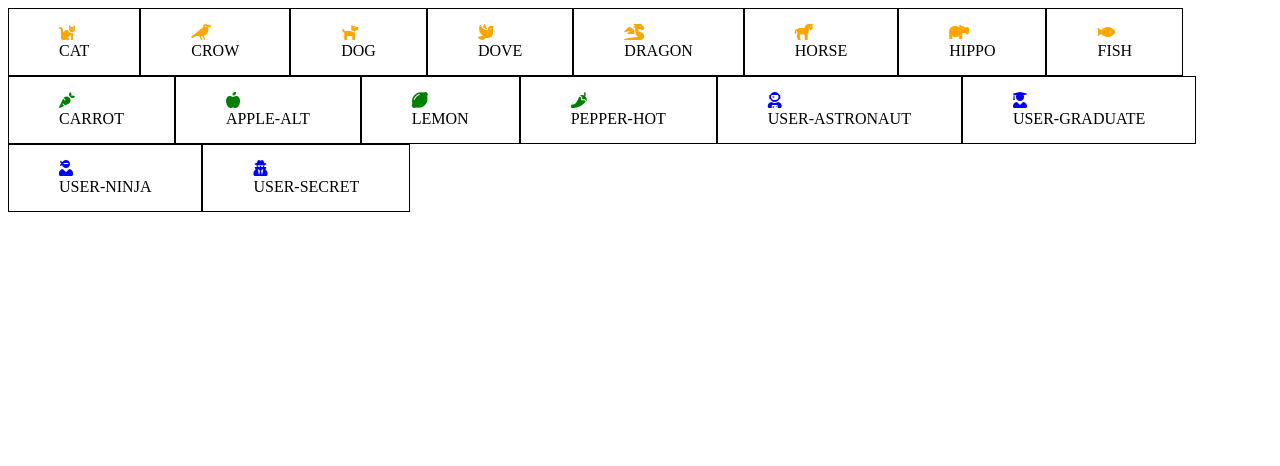
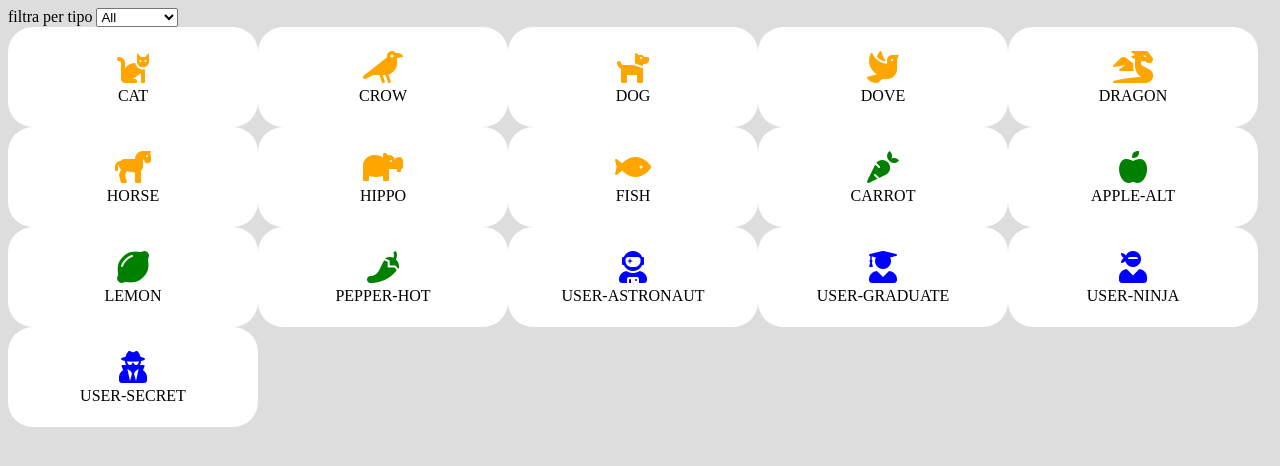
Before and after one commit to SydVic/js-es6-icons, a plain HTML site: page index.html in a window 1280 px wide. Drawn offline with Linux system fonts and the light colour scheme.

Commit message:
aggiunto select in html

```diff
--- a/css/style.css
+++ b/css/style.css
@@ -1,11 +1,25 @@
+body {
+    background-color: #dddddd;
+}
+
 .container {
     display: flex;
     flex-wrap: wrap;
 }
 
 .icon-box {
-    border: 1px solid black;
-    padding: 15px 50px;
+    display: flex;
+    flex-direction: column;
+    justify-content: center;
+    align-items: center;
+    background-color: #ffffff;
+    border-radius: 25px;
+    width: 250px;
+    height: 100px;
+}
+
+.icon-img {
+    font-size: 2rem;
 }
 
 .blue {
@@ -16,10 +30,6 @@
     color: #ffa500;
 }
 
-.violet {
-    color: #800080;
-}
-
 .green {
     color: #008000;
 }
--- a/index.html
+++ b/index.html
@@ -9,6 +9,21 @@
     <link rel="stylesheet" href="css/style.css">
 </head>
 <body>
+    <!-- HEADER -->
+    <header>
+        <label for="icons-type">filtra per tipo</label>
+
+        <select name="icons-type" id="icons-type">
+            <option value="all">All</option>
+            <option value="animal">Animal</option>
+            <option value="vegetable">Vegetable</option>
+            <option value="user">User</option>
+        </select>
+    </header>
+    <!-- /HEADER -->
+
+    <!-- MAIN -->
+    <main>
         <div class="container">
             <!-- <div class="icon-box">
                 <div class="icon-img">
@@ -19,6 +34,10 @@
                 </div>
             </div> -->
         </div>
+    </main>
+    <!-- /MAIN -->
+
     <script src="js/script.js" typeof="text/javascript"></script>
+
 </body>
 </html>
--- a/js/script.js
+++ b/js/script.js
@@ -132,6 +132,8 @@ iconsInfo.forEach((element) => {
 
 
 
+
+
 // template html //
 /*
 <div class="icon-box">
```
Lines whose indentation alone changed are shown as unchanged.
